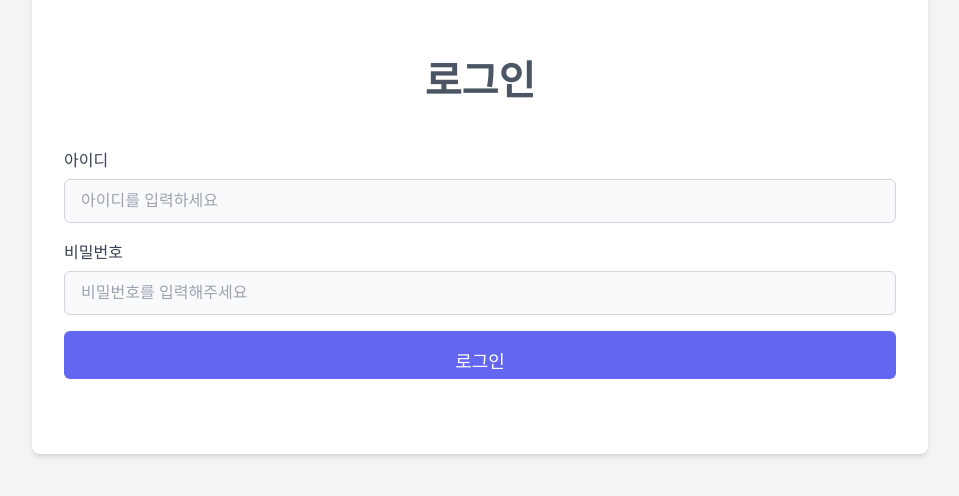
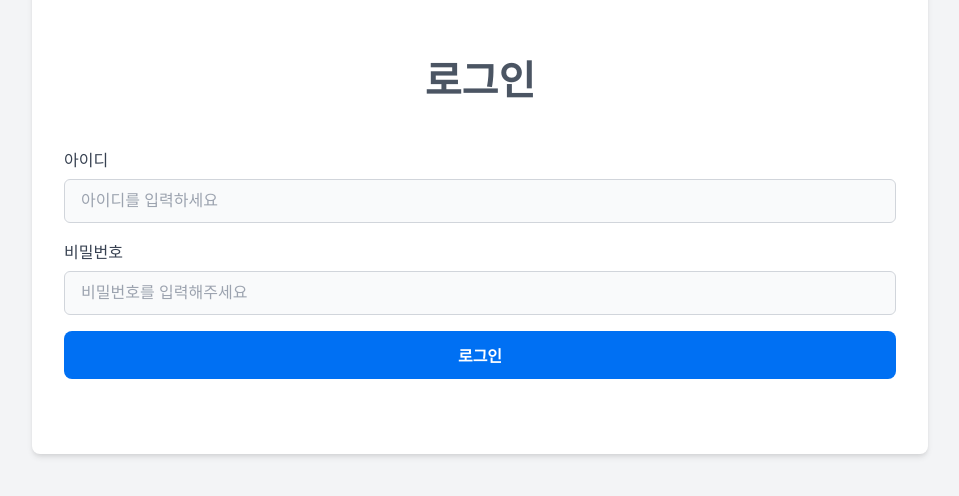
Before and after one commit to ruraeru/gallery_front, a Next.js app: page /login in a window 1280 px wide. Shown: the part 186-682 px from the top of the page, without its empty margins (160-1119 px from the left). Built offline with nearby package versions, Linux system fonts and the light colour scheme.

Commit message:
feat: refactor emotion style

```diff
--- a/package.json
+++ b/package.json
@@ -9,6 +9,8 @@
     "lint": "next lint"
   },
   "dependencies": {
+    "@emotion/cache": "^11.14.0",
+    "@emotion/styled": "^11.14.0",
     "axios": "^1.9.0",
     "iron-session": "^8.0.4",
     "next": "15.3.1",
--- a/src/app/layout.tsx
+++ b/src/app/layout.tsx
@@ -1,9 +1,10 @@
-import type { Metadata } from "next";
-import "@/styles/globals.css";
+import RootStyleRegistry from '@/lib/emotion';
+import { Metadata } from "next";
+import GlobalStyles from '@/components/GlobalStyles';
 
 export const metadata: Metadata = {
-  title: "Create Next App",
-  description: "Generated by create next app",
+  title: "Gallery App",
+  description: "A modern gallery application",
 };
 
 export default function RootLayout({
@@ -12,9 +13,12 @@ export default function RootLayout({
   children: React.ReactNode;
 }>) {
   return (
-    <html lang="en">
+    <html lang="ko">
       <body>
-        {children}
+        <RootStyleRegistry>
+          <GlobalStyles />
+          {children}
+        </RootStyleRegistry>
       </body>
     </html>
   );
--- /dev/null
+++ b/src/components/GlobalStyles.tsx
@@ -0,0 +1,22 @@
+'use client';
+
+import { Global, css } from '@emotion/react';
+
+const globalStyles = css`
+  * {
+    margin: 0;
+    padding: 0;
+    box-sizing: border-box;
+  }
+
+  body {
+    font-family: -apple-system, BlinkMacSystemFont, 'Segoe UI', Roboto, Oxygen,
+      Ubuntu, Cantarell, 'Open Sans', 'Helvetica Neue', sans-serif;
+    -webkit-font-smoothing: antialiased;
+    -moz-osx-font-smoothing: grayscale;
+  }
+`;
+
+export default function GlobalStyles() {
+  return <Global styles={globalStyles} />;
+}
--- a/src/components/button.tsx
+++ b/src/components/button.tsx
@@ -1,16 +1,39 @@
 "use client";
 
 import { useFormStatus } from "react-dom";
+import styled from '@emotion/styled';
 
 interface ButtonProps {
     text: string;
 }
 
+const StyledButton = styled.button`
+    height: 3rem;
+    padding: 0.5rem 1rem;
+    font-size: 1rem;
+    font-weight: 600;
+    border-radius: 8px;
+    border: none;
+    background-color: #0070f3;
+    color: white;
+    cursor: pointer;
+    transition: background-color 0.2s ease;
+
+    &:hover {
+        background-color: #0051b3;
+    }
+
+    &:disabled {
+        background-color: #ccc;
+        cursor: not-allowed;
+    }
+`;
+
 export default function Button({ text }: ButtonProps) {
     const { pending } = useFormStatus();
     return (
-        <button disabled={pending} className="primary-btn">
+        <StyledButton disabled={pending}>
             {pending ? "로딩 중" : text}
-        </button>
+        </StyledButton>
     )
 }
--- /dev/null
+++ b/src/lib/emotion.tsx
@@ -0,0 +1,27 @@
+'use client';
+
+import { CacheProvider } from '@emotion/react';
+import createCache from '@emotion/cache';
+import { useServerInsertedHTML } from 'next/navigation';
+import { useState } from 'react';
+
+export default function RootStyleRegistry({ children }: { children: React.ReactNode }) {
+  const [cache] = useState(() => {
+    const cache = createCache({ key: 'css' });
+    cache.compat = true;
+    return cache;
+  });
+
+  useServerInsertedHTML(() => {
+    return (
+      <style
+        data-emotion={`${cache.key} ${Object.keys(cache.inserted).join(' ')}`}
+        dangerouslySetInnerHTML={{
+          __html: Object.values(cache.inserted).join(' '),
+        }}
+      />
+    );
+  });
+
+  return <CacheProvider value={cache}>{children}</CacheProvider>;
+}
```
Also changed, not shown: 1 other file (tests, documents, lock files or other folders).
